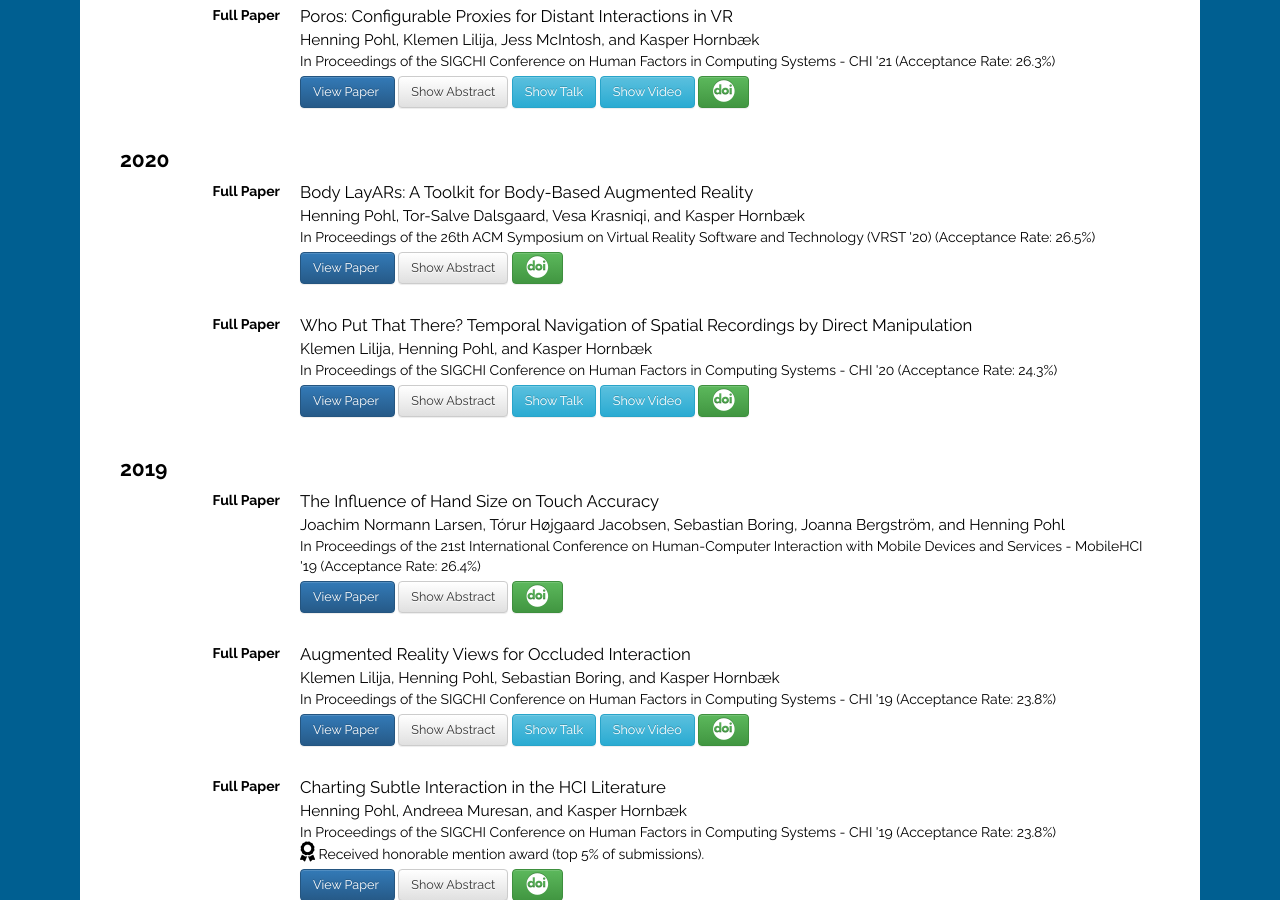
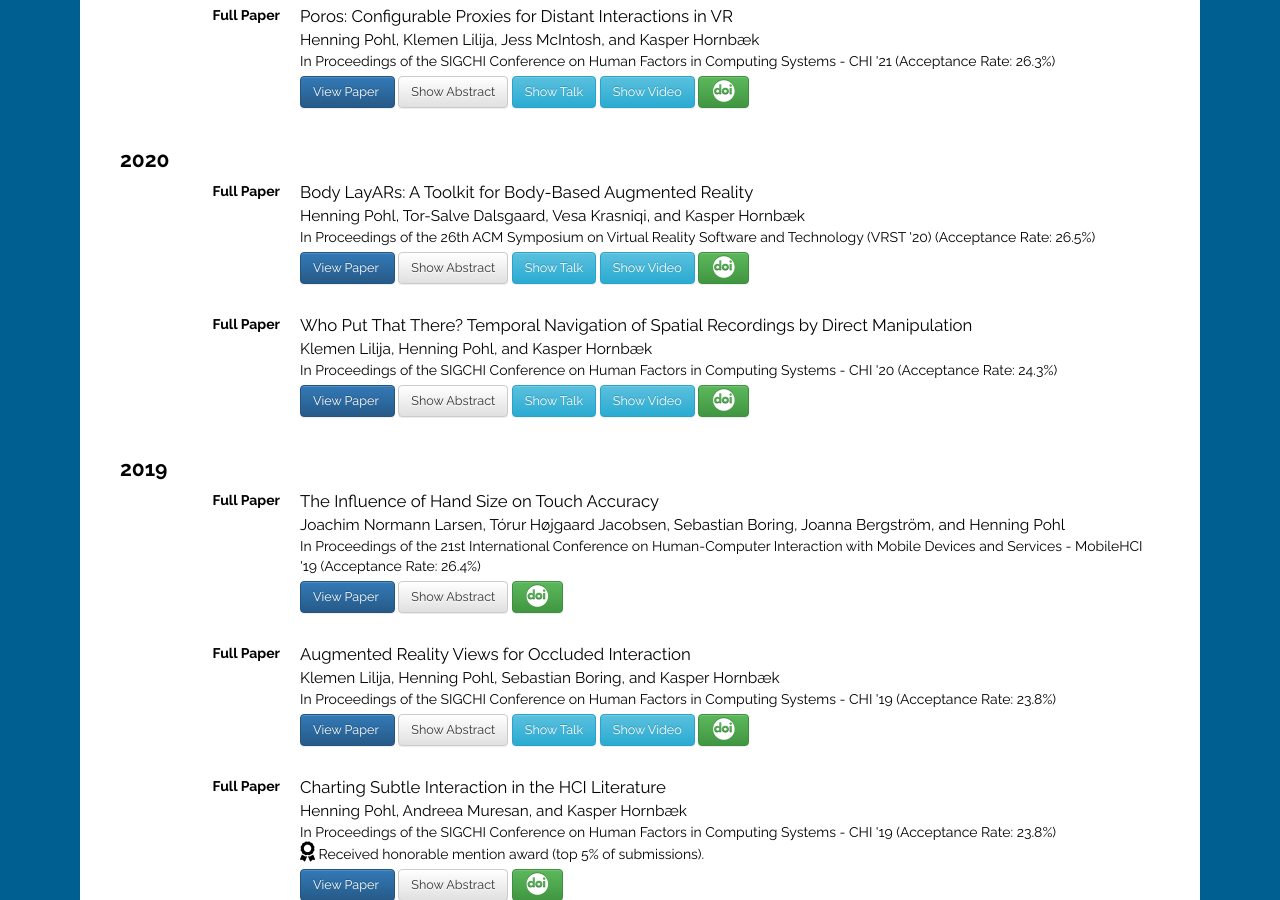
Before and after one commit to henningpohl/henningpohl.github.io, a Jekyll site: the page built from publications.html, in a window 1280 px wide and 900 px high, scrolled down 417 px. Built offline with Jekyll 4.4.1, drawn with Linux system fonts in a browser that asks for light colours; nearby versions of some CDN libraries; some web fonts are replaced.

Commit message:
Added Body LayARs videos back in

```diff
--- a/_data/publications.json
+++ b/_data/publications.json
@@ -34,6 +34,8 @@
 		"file": "Pohl2020VRST.pdf",
 		"doi": "10.1145/3385956.3418946",
 		"venue": "In Proceedings of the 26th ACM Symposium on Virtual Reality Software and Technology (VRST '20)",
+		"video": "teJdm4_QjUY",
+		"talkvideo": "Fgat4lVlMxg",
 		"acceptance": 26.5,
 		"abstract": "Technological advances are enabling a new class of augmented reality (AR) applications that use bodies as substrates for input and output. In contrast to sensing and augmenting objects, body-based AR applications track people around the user and layer information on them. However, prototyping such applications is complex, time-consuming, and cumbersome, due to a lack of easily accessible tooling and infrastructure. We present Body LayARs, a toolkit for fast development of body-based AR prototypes. Instead of directly programming for a device, Body LayARs provides an extensible graphical programming environment with a device-independent runtime abstraction. We focus on face-based experiences for headset AR, and show how Body LayARs makes a range of body-based AR applications fast and easy to prototype."
 	},
```
